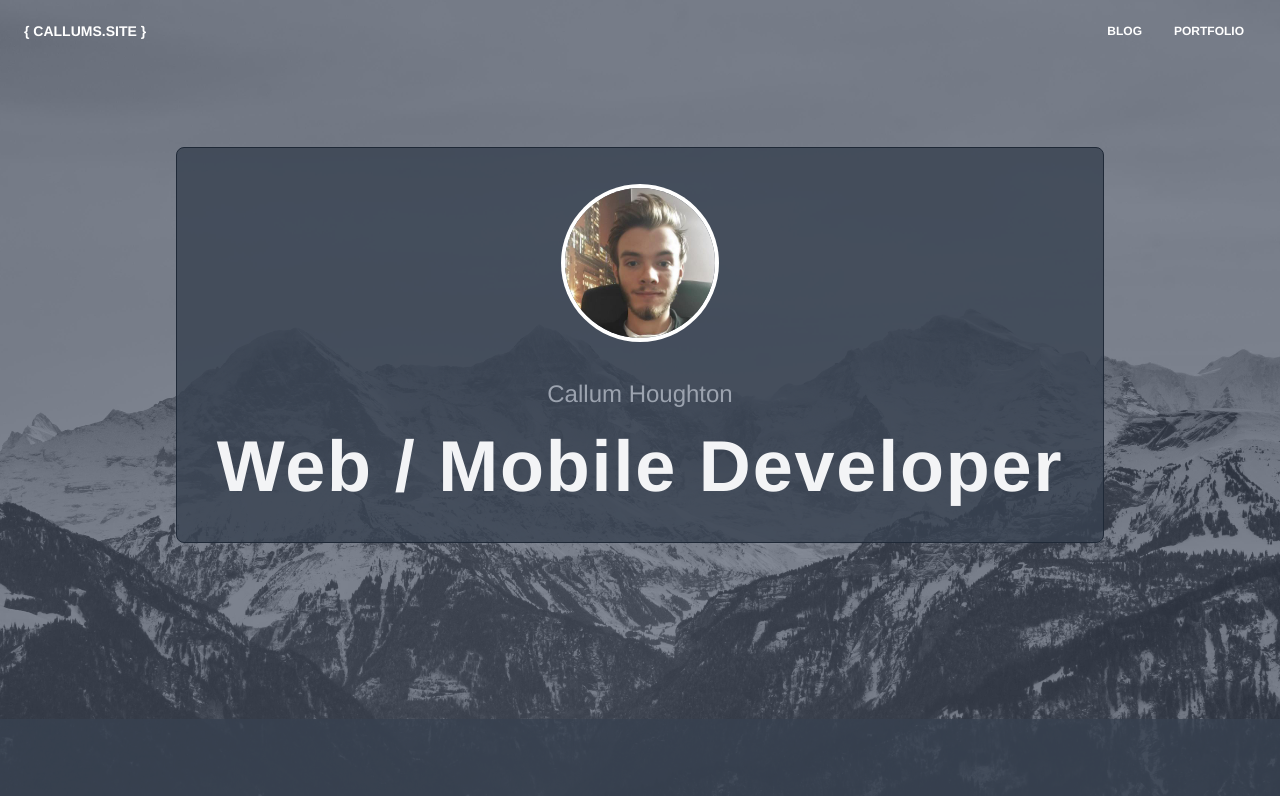
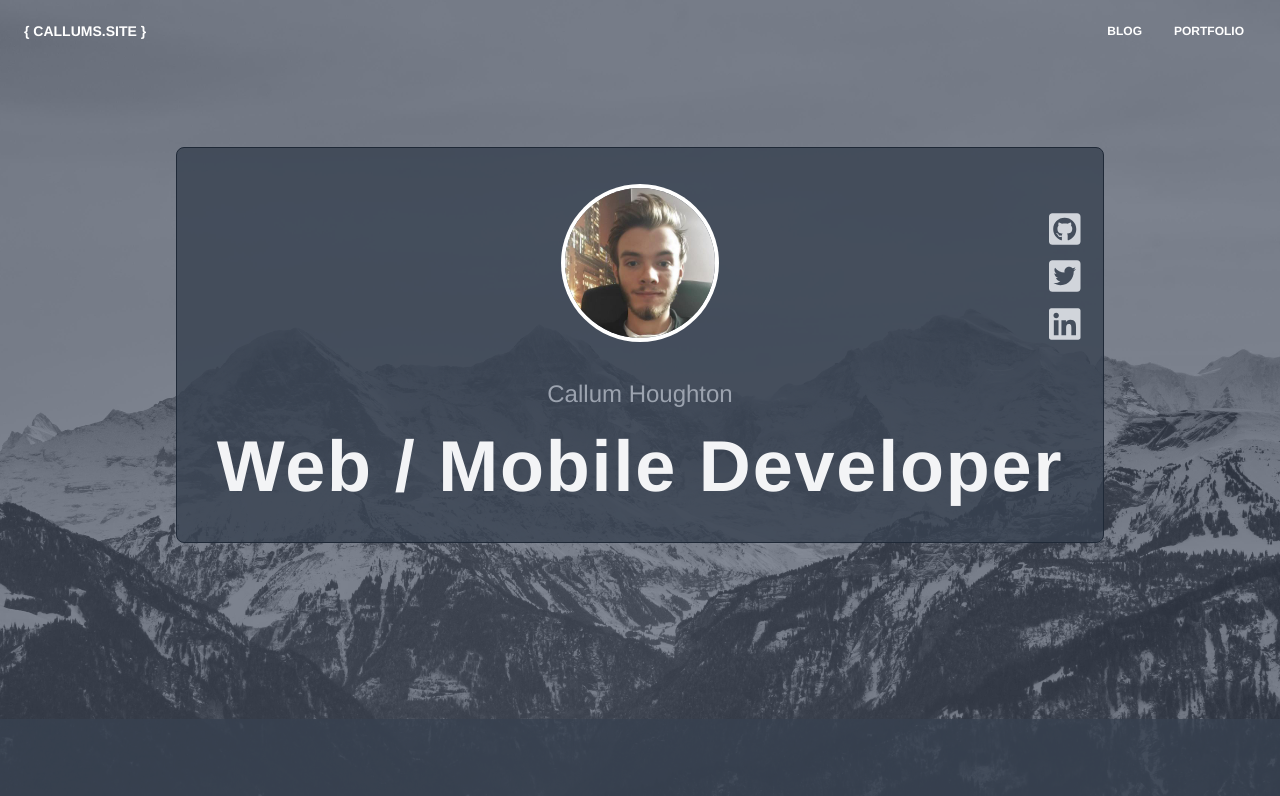
Before and after one commit to CallumHoughton18/personal-site, a Gatsby site: page / in a window 1280 px wide. Shown: the top 796 px of the page. Built offline with nearby package versions, Linux system fonts and the light colour scheme; Gatsby itself is replaced by a stand-in of ours; what tailwindcss-filters would draw is missing.

Commit message:
feat(package.json contactsribbon.tsx introcard.tsx): add fort-awesome. Add contact icon to introcard

```diff
--- a/package.json
+++ b/package.json
@@ -33,6 +33,10 @@
     ]
   },
   "dependencies": {
+    "@fortawesome/fontawesome-svg-core": "^1.2.32",
+    "@fortawesome/free-brands-svg-icons": "^5.15.1",
+    "@fortawesome/free-solid-svg-icons": "^5.15.1",
+    "@fortawesome/react-fontawesome": "^0.1.13",
     "autoprefixer": "^9",
     "gatsby": "^2.25.0",
     "gatsby-image": "^2.6.0",
--- /dev/null
+++ b/src/components/page components/index/ContactsRibbon.tsx
@@ -0,0 +1,38 @@
+import React from "react";
+import { FontAwesomeIcon } from "@fortawesome/react-fontawesome";
+import {
+  faGithubSquare,
+  faTwitterSquare,
+  faLinkedin,
+} from "@fortawesome/free-brands-svg-icons";
+
+const ContactsRibbon = (): JSX.Element => {
+  //TODO: Add type to pass objects to ribbon with icon and href instead of hardcoding
+  return (
+    <div className="flex flex-col min-h-full">
+      <a
+        href="https://github.com/callumhoughton18"
+        target="_blank"
+        rel="noopener noreferrer"
+      >
+        <FontAwesomeIcon icon={faGithubSquare} className="mb-2" />
+      </a>
+      <a
+        href="https://twitter.com/CallummmmmmH"
+        target="_blank"
+        rel="noopener noreferrer"
+      >
+        <FontAwesomeIcon icon={faTwitterSquare} className="mb-2" />
+      </a>
+      <a
+        href="https://uk.linkedin.com/in/callum-houghton-346365114"
+        target="_blank"
+        rel="noopener noreferrer"
+      >
+        <FontAwesomeIcon icon={faLinkedin} />
+      </a>
+    </div>
+  );
+};
+
+export default ContactsRibbon;
--- a/src/components/page components/index/IntroCard.tsx
+++ b/src/components/page components/index/IntroCard.tsx
@@ -1,5 +1,6 @@
 import React, { ReactNode } from "react";
 import CircleAvatar from "./CircleAvatar";
+import ContactsRibbon from "./ContactsRibbon";
 
 type IntroCardProps = {
   children?: ReactNode;
@@ -7,7 +8,8 @@ type IntroCardProps = {
 
 const IntroCard = (props: IntroCardProps): JSX.Element => {
   return (
-    <div className="m-8 rounded-lg border border-gray-800 shadow-l bg-gray-700 lg:max-w-6xl backdrop-blur bg-opacity-80">
+    <div className="relative">
+      <div className="flex flex-row m-8 rounded-lg border border-gray-800 shadow-l bg-gray-700 lg:max-w-6xl backdrop-blur bg-opacity-80">
         <div className="flex flex-col justify-center items-center p-10">
           <CircleAvatar />
           <span className="font-sans text-center text-gray-400 sm:text-xl xl:text-2xl sm:mb-2 sm:mt-5 md:mb-5 md:mt-10">
@@ -18,6 +20,10 @@ const IntroCard = (props: IntroCardProps): JSX.Element => {
           </h1>
         </div>
       </div>
+      <div className="absolute m-8 top-16 right-6 text-2xl sm:text-3xl md:text-4xl text-gray-300">
+        <ContactsRibbon />
+      </div>
+    </div>
   );
 };
 
```
Also changed, not shown: 1 other file. Lines whose indentation alone changed are shown as unchanged.
